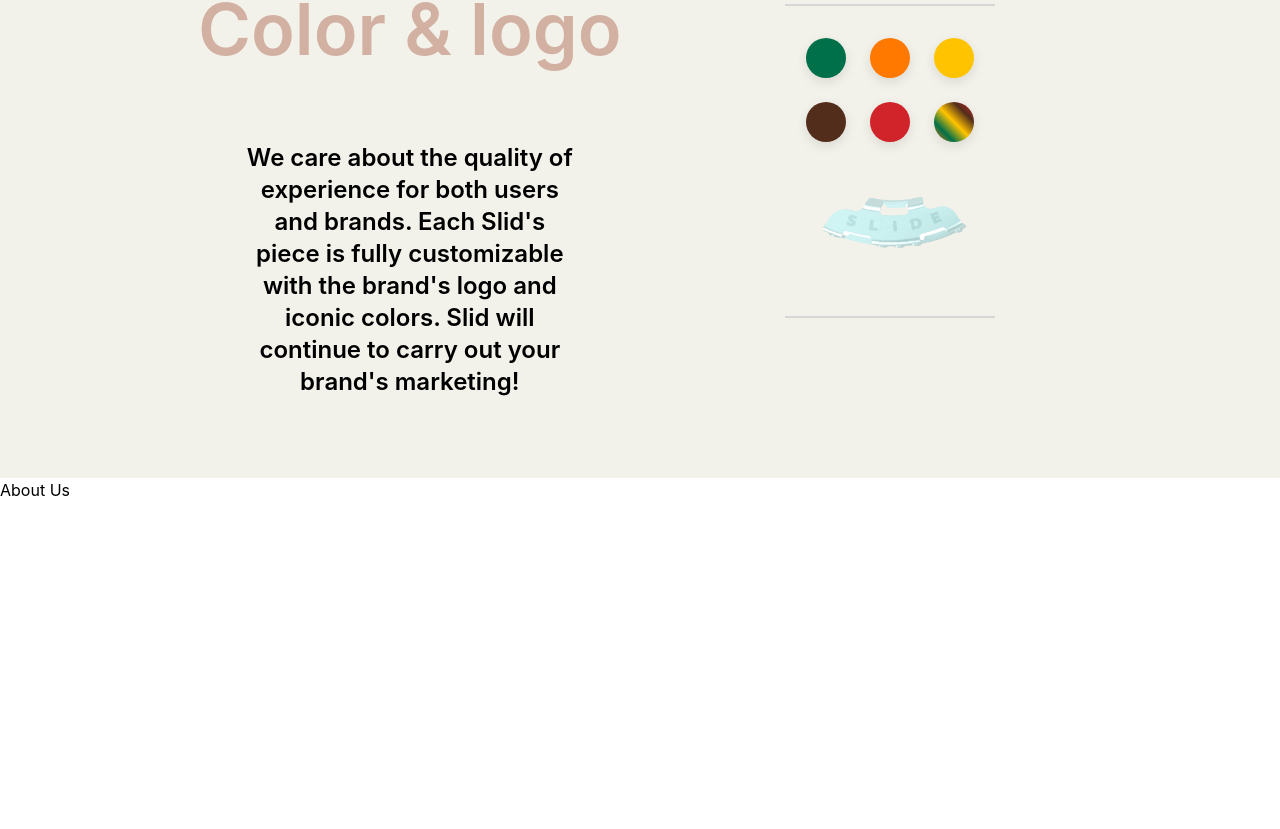
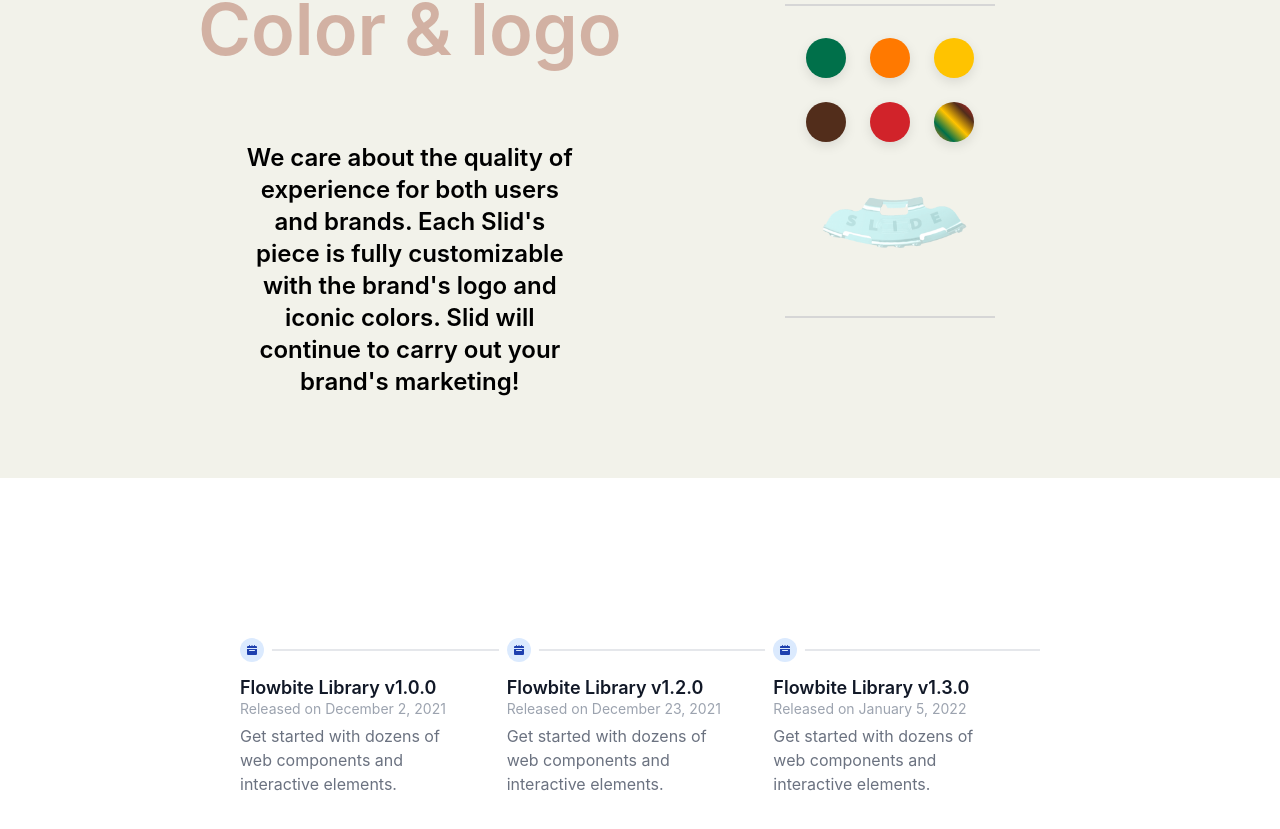
Before and after one commit to ellen3128/Slid, a React (Create React App) app: page / in a window 1280 px wide. Shown: the part 831-1660 px from the top of the page. Before the commit the page ends 1333 px from the top, so only its background shows below. Built offline with nearby package versions, Linux system fonts and the light colour scheme; the HTML template or start-up script is replaced by a standard one.

Commit message:
adds timeline to AboutUs page

```diff
--- a/package.json
+++ b/package.json
@@ -5,6 +5,7 @@
   "dependencies": {
     "@headlessui/react": "^1.7.17",
     "@heroicons/react": "^2.0.18",
+    "@material-tailwind/react": "^2.1.4",
     "@testing-library/jest-dom": "^5.17.0",
     "@testing-library/react": "^13.4.0",
     "@testing-library/user-event": "^13.5.0",
--- a/src/App.css
+++ b/src/App.css
@@ -63,13 +63,11 @@
 }
 
 .color-options-wrapper {
-  /* width: 70%; */
   margin-right: 10rem;
   max-width: 50%;
   display: flex;
   flex-direction: column;
   align-items: center;
-  /* margin: 2rem 0;  */
 }
 
 .color-options-title {
@@ -110,19 +108,21 @@
 /* Keyframes for color change animation */
 @keyframes subtleColorChange {
   0%, 100% {
-      color: #B98DB4;  /* Darker Pastel Lavender */
+      color: #B98DB4;
   }
   25% {
-      color: #87A8A5;  /* Darker Pastel Teal */
+      color: #87A8A5;
   }
   50% {
-      color: #E39E7B;  /* Darker Pastel Peach */
+      color: #E39E7B;
   }
   75% {
-      color: #D2B1A3;  /* Darker Soft Rose */
+      color: #D2B1A3;
   }
 }
 
 [data-text="Color and logo"] {
   animation: subtleColorChange 8s infinite;
 }
+
+/* AboutUs */
--- a/src/Pages/About.js
+++ /dev/null
@@ -1,5 +0,0 @@
-export default function About() {
-    return (
-        <h1> About Us </h1>
-    )
-}
--- /dev/null
+++ b/src/Pages/AboutUs.js
@@ -0,0 +1,87 @@
+export default function AboutUs() {
+  return (
+    <ol class="flex flex-row items-center justify-center py-40 px-60">
+      <li class="relative mb-6 sm:mb-0">
+        <div class="flex items-center">
+          <div class="z-10 flex items-center justify-center w-6 h-6 bg-blue-100 rounded-full ring-0 ring-white dark:bg-blue-900 sm:ring-8 dark:ring-gray-900 shrink-0">
+            <svg
+              class="w-2.5 h-2.5 text-blue-800 dark:text-blue-300"
+              aria-hidden="true"
+              xmlns="http://www.w3.org/2000/svg"
+              fill="currentColor"
+              viewBox="0 0 20 20"
+            >
+              <path d="M20 4a2 2 0 0 0-2-2h-2V1a1 1 0 0 0-2 0v1h-3V1a1 1 0 0 0-2 0v1H6V1a1 1 0 0 0-2 0v1H2a2 2 0 0 0-2 2v2h20V4ZM0 18a2 2 0 0 0 2 2h16a2 2 0 0 0 2-2V8H0v10Zm5-8h10a1 1 0 0 1 0 2H5a1 1 0 0 1 0-2Z" />
+            </svg>
+          </div>
+          <div class="hidden sm:flex w-full bg-gray-200 h-0.5 dark:bg-gray-700"></div>
+        </div>
+        <div class="mt-3 sm:pr-8">
+          <h3 class="text-lg font-semibold text-gray-900 dark:text-white">
+            Flowbite Library v1.0.0
+          </h3>
+          <time class="block mb-2 text-sm font-normal leading-none text-gray-400 dark:text-gray-500">
+            Released on December 2, 2021
+          </time>
+          <p class="text-base font-normal text-gray-500 dark:text-gray-400">
+            Get started with dozens of web components and interactive elements.
+          </p>
+        </div>
+      </li>
+      <li class="relative mb-6 sm:mb-0">
+        <div class="flex items-center">
+          <div class="z-10 flex items-center justify-center w-6 h-6 bg-blue-100 rounded-full ring-0 ring-white dark:bg-blue-900 sm:ring-8 dark:ring-gray-900 shrink-0">
+            <svg
+              class="w-2.5 h-2.5 text-blue-800 dark:text-blue-300"
+              aria-hidden="true"
+              xmlns="http://www.w3.org/2000/svg"
+              fill="currentColor"
+              viewBox="0 0 20 20"
+            >
+              <path d="M20 4a2 2 0 0 0-2-2h-2V1a1 1 0 0 0-2 0v1h-3V1a1 1 0 0 0-2 0v1H6V1a1 1 0 0 0-2 0v1H2a2 2 0 0 0-2 2v2h20V4ZM0 18a2 2 0 0 0 2 2h16a2 2 0 0 0 2-2V8H0v10Zm5-8h10a1 1 0 0 1 0 2H5a1 1 0 0 1 0-2Z" />
+            </svg>
+          </div>
+          <div class="hidden sm:flex w-full bg-gray-200 h-0.5 dark:bg-gray-700"></div>
+        </div>
+        <div class="mt-3 sm:pr-8">
+          <h3 class="text-lg font-semibold text-gray-900 dark:text-white">
+            Flowbite Library v1.2.0
+          </h3>
+          <time class="block mb-2 text-sm font-normal leading-none text-gray-400 dark:text-gray-500">
+            Released on December 23, 2021
+          </time>
+          <p class="text-base font-normal text-gray-500 dark:text-gray-400">
+            Get started with dozens of web components and interactive elements.
+          </p>
+        </div>
+      </li>
+      <li class="relative mb-6 sm:mb-0">
+        <div class="flex items-center">
+          <div class="z-10 flex items-center justify-center w-6 h-6 bg-blue-100 rounded-full ring-0 ring-white dark:bg-blue-900 sm:ring-8 dark:ring-gray-900 shrink-0">
+            <svg
+              class="w-2.5 h-2.5 text-blue-800 dark:text-blue-300"
+              aria-hidden="true"
+              xmlns="http://www.w3.org/2000/svg"
+              fill="currentColor"
+              viewBox="0 0 20 20"
+            >
+              <path d="M20 4a2 2 0 0 0-2-2h-2V1a1 1 0 0 0-2 0v1h-3V1a1 1 0 0 0-2 0v1H6V1a1 1 0 0 0-2 0v1H2a2 2 0 0 0-2 2v2h20V4ZM0 18a2 2 0 0 0 2 2h16a2 2 0 0 0 2-2V8H0v10Zm5-8h10a1 1 0 0 1 0 2H5a1 1 0 0 1 0-2Z" />
+            </svg>
+          </div>
+          <div class="hidden sm:flex w-full bg-gray-200 h-0.5 dark:bg-gray-700"></div>
+        </div>
+        <div class="mt-3 sm:pr-8">
+          <h3 class="text-lg font-semibold text-gray-900 dark:text-white">
+            Flowbite Library v1.3.0
+          </h3>
+          <time class="block mb-2 text-sm font-normal leading-none text-gray-400 dark:text-gray-500">
+            Released on January 5, 2022
+          </time>
+          <p class="text-base font-normal text-gray-500 dark:text-gray-400">
+            Get started with dozens of web components and interactive elements.
+          </p>
+        </div>
+      </li>
+    </ol>
+  );
+}
--- a/src/Pages/Homescreen/index.js
+++ b/src/Pages/Homescreen/index.js
@@ -1,7 +1,7 @@
 import Navbar from "../Navbar";
 import Banner from "../Banner";
 import Products from "../../Pages/Products";
-import About from "../About";
+import AboutUs from "../AboutUs";
 
 export default function Home() {
   return (
@@ -9,7 +9,7 @@ export default function Home() {
       <Navbar />
       <Banner />
       <Products />
-      <About />
+      <AboutUs />
     </>
   );
 }
```
Also changed, not shown: 1 other file (tests, documents, lock files or other folders).
